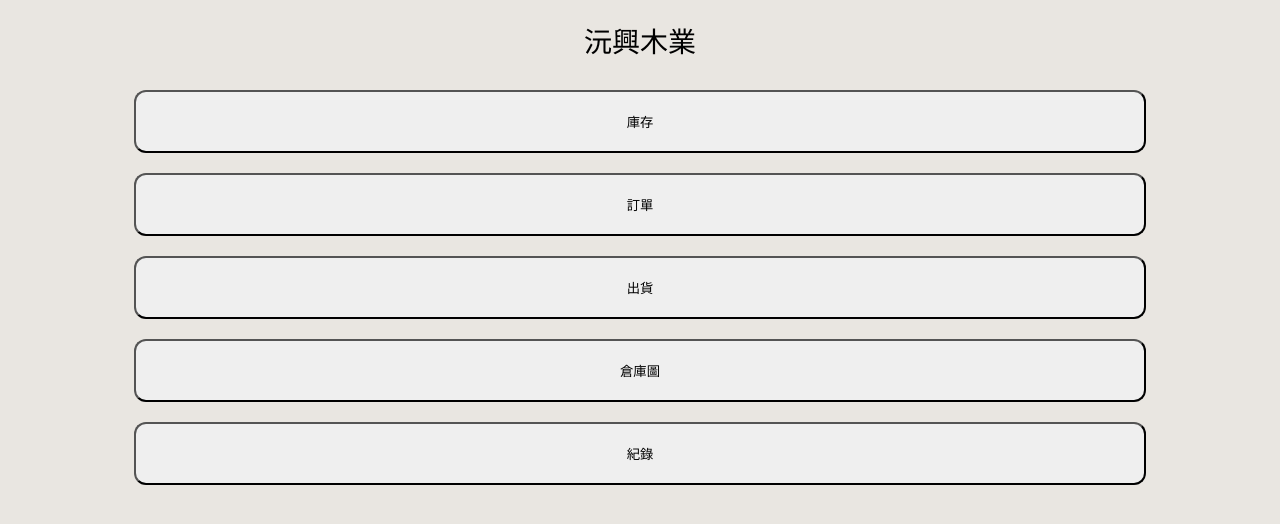
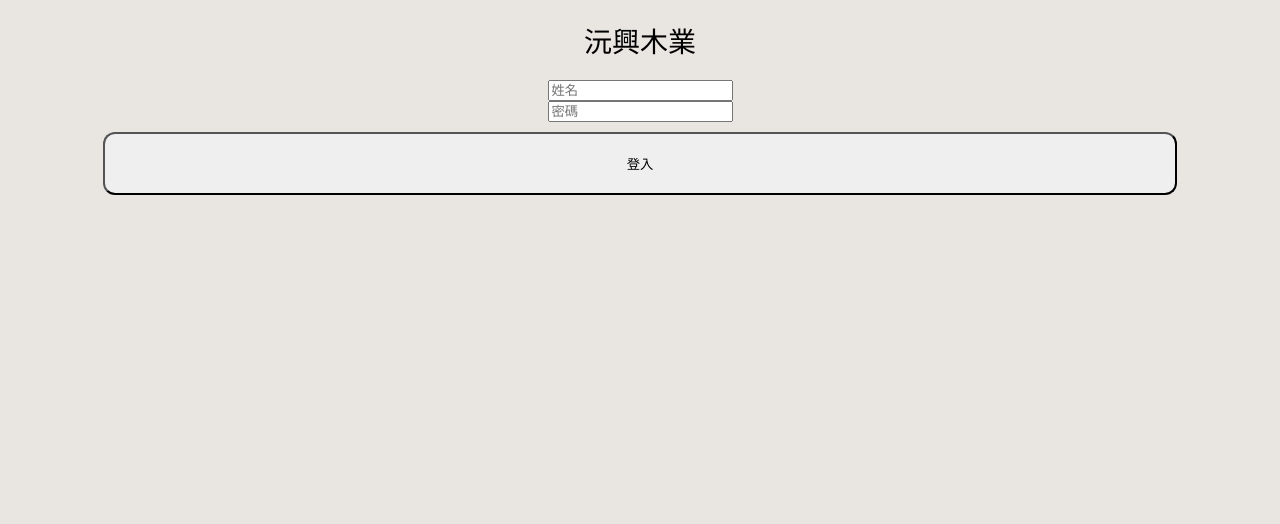
Before and after one commit to x0937952700-cmd/YUANXING, a Flask app: page / in a window 1280 px wide. Shown: the top 524 px of the page. Run offline with Flask 3, Linux system fonts and the light colour scheme; some libraries are stand-ins or nearby versions.

Commit message:
Update index.html

```diff
--- a/templates/index.html
+++ b/templates/index.html
@@ -7,7 +7,7 @@ body{font-family:Arial;background:#e9e6e1;text-align:center;}
 .title{font-size:28px;margin:20px;}
 .page{display:none;}
 .active{display:block;}
-button{padding:20px;margin:10px;width:80%;border-radius:12px;}
+button{padding:20px;margin:10px;width:85%;border-radius:12px;}
 </style>
 </head>
 
@@ -15,9 +15,14 @@ button{padding:20px;margin:10px;width:80%;border-radius:12px;}
 
 <div class="title">沅興木業</div>
 
-<div id="home" class="page active">
+<div id="login" class="page active">
+<input id="u" placeholder="姓名"><br>
+<input id="p" placeholder="密碼"><br>
+<button onclick="login()">登入</button>
+</div>
+
+<div id="home" class="page">
 <button onclick="go('stock')">庫存</button>
-<button onclick="go('order')">訂單</button>
 <button onclick="go('ship')">出貨</button>
 <button onclick="go('warehouse')">倉庫圖</button>
 <button onclick="go('logs')">紀錄</button>
@@ -25,23 +30,16 @@ button{padding:20px;margin:10px;width:80%;border-radius:12px;}
 
 <div id="stock" class="page">
 <button onclick="go('home')">返回</button>
-<input type="file" id="img">
-<button onclick="send()">OCR</button>
-<textarea id="txt"></textarea>
-</div>
-
-<div id="order" class="page">
-<button onclick="go('home')">返回</button>
-<input id="p" placeholder="商品">
-<input id="q" placeholder="數量">
-<input id="c" placeholder="客戶">
-<button onclick="createOrder()">建立訂單</button>
+<input id="p1" placeholder="商品">
+<input id="q1" placeholder="數量">
+<input id="c1" placeholder="客戶">
+<button onclick="add()">入庫</button>
 </div>
 
 <div id="ship" class="page">
 <button onclick="go('home')">返回</button>
-<input id="sp" placeholder="商品">
-<input id="sq" placeholder="數量">
+<input id="p2" placeholder="商品">
+<input id="q2" placeholder="數量">
 <button onclick="ship()">出貨</button>
 </div>
 
@@ -52,33 +50,38 @@ button{padding:20px;margin:10px;width:80%;border-radius:12px;}
 
 <div id="logs" class="page">
 <button onclick="go('home')">返回</button>
-<ul id="logList"></ul>
+<ul id="l"></ul>
 </div>
 
 <script>
+let user="";
+
+function login(){
+ fetch("/api/login",{
+  method:"POST",
+  headers:{"Content-Type":"application/json"},
+  body:JSON.stringify({u:u.value,p:p.value})
+ })
+ .then(r=>r.json())
+ .then(d=>{
+  if(d.error){alert(d.error);return}
+  user=u.value
+  go('home')
+ })
+}
 
 function go(id){
  document.querySelectorAll('.page').forEach(p=>p.classList.remove('active'))
  document.getElementById(id).classList.add('active')
- if(id==="warehouse") loadWarehouse()
+ if(id==="warehouse") loadW()
  if(id==="logs") loadLogs()
 }
 
-function send(){
- let f=img.files[0]
- let fd=new FormData()
- fd.append("image",f)
-
- fetch("/upload",{method:"POST",body:fd})
- .then(r=>r.json())
- .then(d=>txt.value=d.text)
-}
-
-function createOrder(){
- fetch("/api/order",{
+function add(){
+ fetch("/api/add",{
   method:"POST",
   headers:{"Content-Type":"application/json"},
-  body:JSON.stringify({product:p.value,qty:q.value,customer:c.value})
+  body:JSON.stringify({p:p1.value,q:q1.value,c:c1.value,user:user})
  })
 }
 
@@ -86,11 +89,11 @@ function ship(){
  fetch("/api/ship",{
   method:"POST",
   headers:{"Content-Type":"application/json"},
-  body:JSON.stringify({product:sp.value,qty:sq.value})
+  body:JSON.stringify({p:p2.value,q:q2.value,user:user})
  })
 }
 
-function loadWarehouse(){
+function loadW(){
  fetch("/api/warehouse")
  .then(r=>r.json())
  .then(d=>{
@@ -102,10 +105,9 @@ function loadLogs(){
  fetch("/api/logs")
  .then(r=>r.json())
  .then(d=>{
-  logList.innerHTML=d.map(i=>`<li>${i.action}</li>`).join("")
+  l.innerHTML=d.map(i=>`<li>${i.u}:${i.a}</li>`).join("")
  })
 }
-
 </script>
 
 </body>
```
